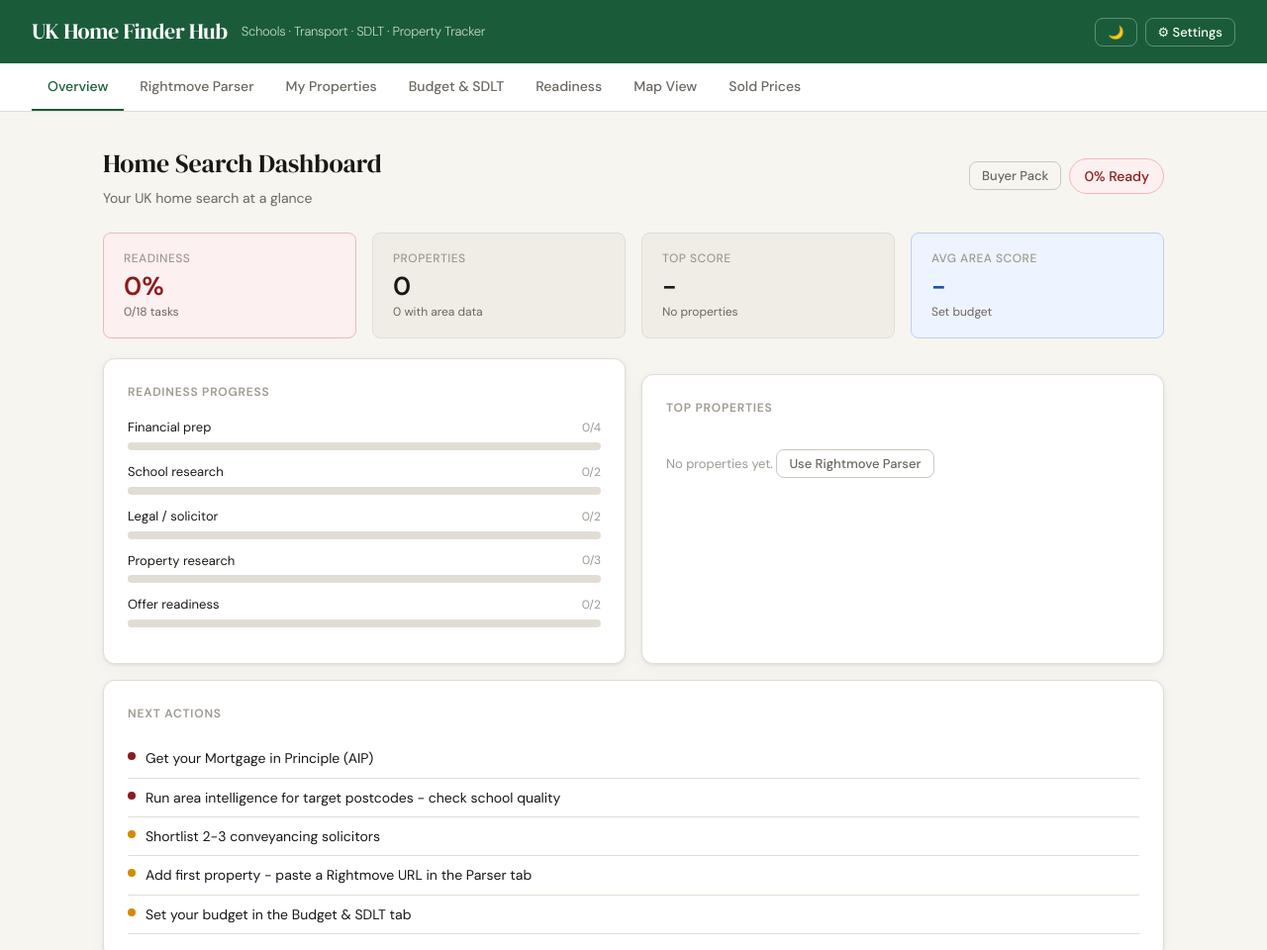
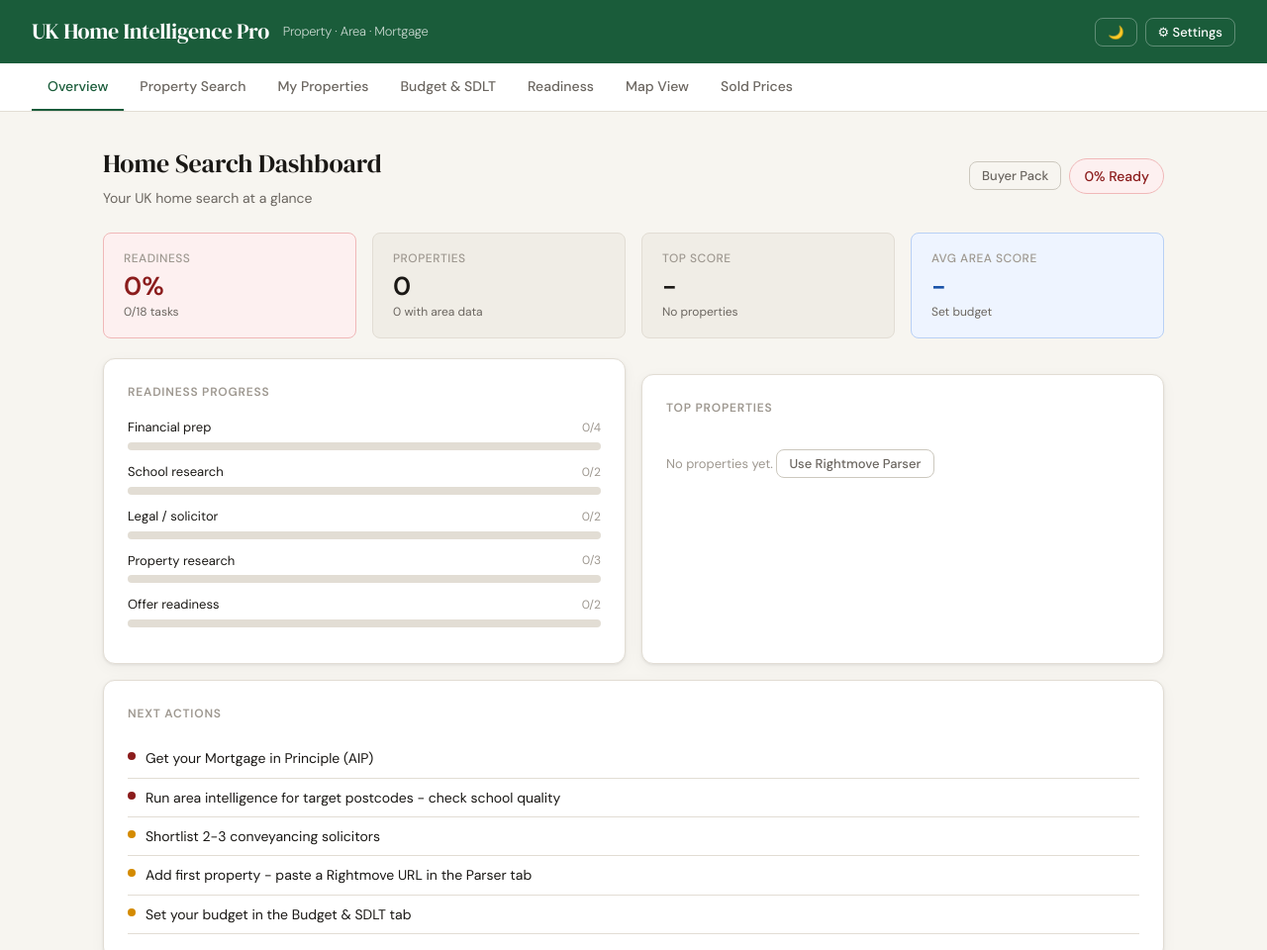
Before and after one commit to SahirVhora/UK-HomeFinder, a plain HTML site: page index.html in a window 1280 px wide. Shown: the top 960 px of the page at 99% size. Drawn offline with nearby package versions, Linux system fonts and the light colour scheme.

Commit message:
feat: rebrand header + nav to UK Home Intelligence Pro (issue #2 phase 1.3)

```diff
--- a/index.html
+++ b/index.html
@@ -3,10 +3,10 @@
 <head>
 <meta charset="UTF-8">
 <meta name="viewport" content="width=device-width, initial-scale=1.0">
-    <title>UK Stamp Duty Calculator 2026 & Home Finder Hub</title>
-<meta name="description" content="Free UK Stamp Duty (SDLT) calculator 2026, affordability calculator, and property search dashboard. Find your next home and calculate all costs in one place.">
-<meta property="og:title" content="UK HomeFinder - Stamp Duty Calculator & Property Search">
-<meta property="og:description" content="Free UK Stamp Duty (SDLT) calculator 2026, affordability calculator, and property search dashboard. Find your next home and calculate all costs in one place.">
+    <title>UK Home Intelligence Pro | Property, Area & Mortgage Hub</title>
+<meta name="description" content="UK Home Intelligence Pro: free buyer-intelligence hub for UK property research. Stamp duty, affordability, area intel, sold prices, and property tracking in one place.">
+<meta property="og:title" content="UK Home Intelligence Pro | Property, Area & Mortgage Hub">
+<meta property="og:description" content="UK Home Intelligence Pro: free buyer-intelligence hub for UK property research. Stamp duty, affordability, area intel, sold prices, and property tracking in one place.">
 <meta property="og:type" content="website">
 <meta property="og:url" content="https://sahirvhora.github.io/UK-HomeFinder/">
 <link rel="canonical" href="https://sahirvhora.github.io/UK-HomeFinder/">
@@ -16,6 +16,8 @@
 <meta property="og:image:width" content="1280">
 <meta property="og:image:height" content="640">
 <meta name="twitter:card" content="summary_large_image">
+<meta name="twitter:title" content="UK Home Intelligence Pro | Property, Area & Mortgage Hub">
+<meta name="twitter:description" content="UK Home Intelligence Pro: free buyer-intelligence hub for UK property research. Stamp duty, affordability, area intel, sold prices, and property tracking in one place.">
 <meta name="twitter:image" content="https://sahirvhora.github.io/UK-HomeFinder/preview.svg">
 
 <link rel="preconnect" href="https://fonts.googleapis.com">
@@ -202,7 +204,7 @@ textarea{resize:vertical;min-height:70px}
 <body>
 
 <header>
-  <div class="logo">UK Home Finder Hub <span>Schools · Transport · SDLT · Property Tracker</span></div>
+  <div class="logo">UK Home Intelligence Pro <span>Property · Area · Mortgage</span></div>
   <div style="display:flex;gap:8px;align-items:center">
     <button class="btn btn-ghost btn-sm" id="theme-toggle" onclick="toggleTheme()" style="color:#fff;border-color:rgba(255,255,255,.3)" aria-label="Toggle dark mode">🌙</button>
     <button class="btn btn-ghost btn-sm" onclick="openSettings()" style="color:#fff;border-color:rgba(255,255,255,.3)">⚙ Settings</button>
@@ -211,7 +213,7 @@ textarea{resize:vertical;min-height:70px}
 
 <nav>
   <button class="active" onclick="showSection('overview')">Overview</button>
-  <button onclick="showSection('parser')">Rightmove Parser</button>
+  <button onclick="showSection('parser')">Property Search</button>
   <button onclick="showSection('properties')">My Properties</button>
   <button onclick="showSection('budget')">Budget & SDLT</button>
   <button onclick="showSection('checklist')">Readiness</button>
@@ -619,7 +621,7 @@ function showSection(id){
   document.querySelectorAll('.section').forEach(s=>s.classList.remove('active'));
   document.querySelectorAll('nav button').forEach(b=>b.classList.remove('active'));
   document.getElementById('section-'+id).classList.add('active');
-  const labels={overview:'Overview',parser:'Rightmove Parser',properties:'My Properties',budget:'Budget & SDLT',checklist:'Readiness',map:'Map View',pricepaid:'Sold Prices'};
+  const labels={overview:'Overview',parser:'Property Search',properties:'My Properties',budget:'Budget & SDLT',checklist:'Readiness',map:'Map View',pricepaid:'Sold Prices'};
   [...document.querySelectorAll('nav button')].find(b=>b.textContent.trim()===labels[id])?.classList.add('active');
   if(id==='map')renderMap();
   else if(id==='pricepaid')showPricePaidFallback();
```
